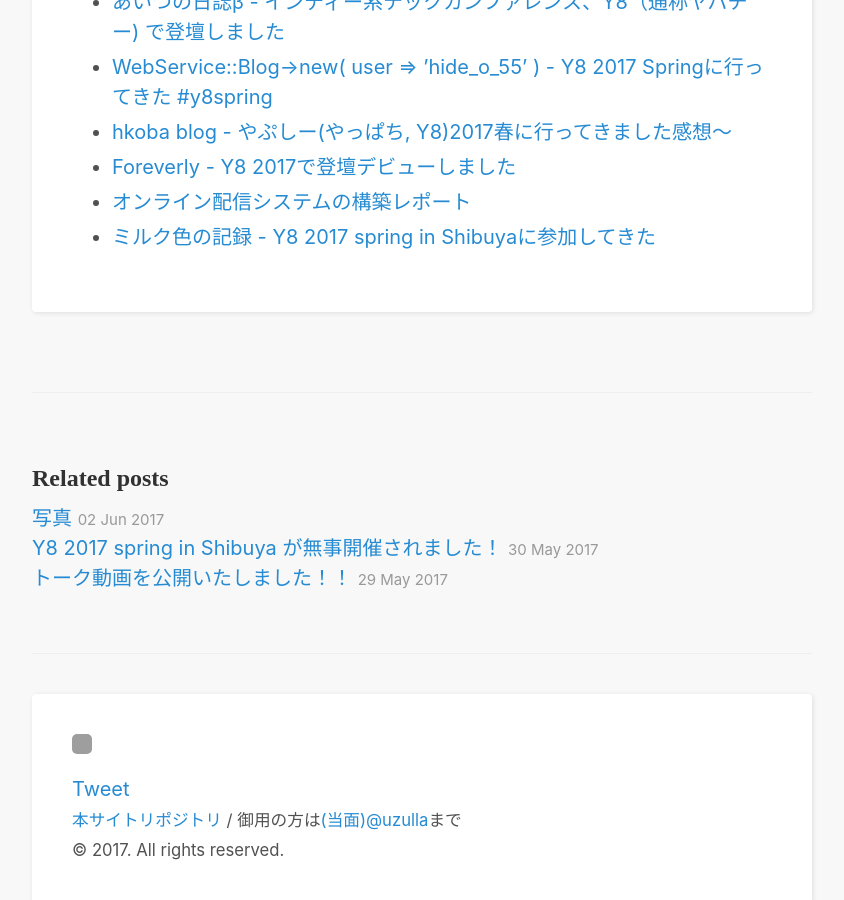
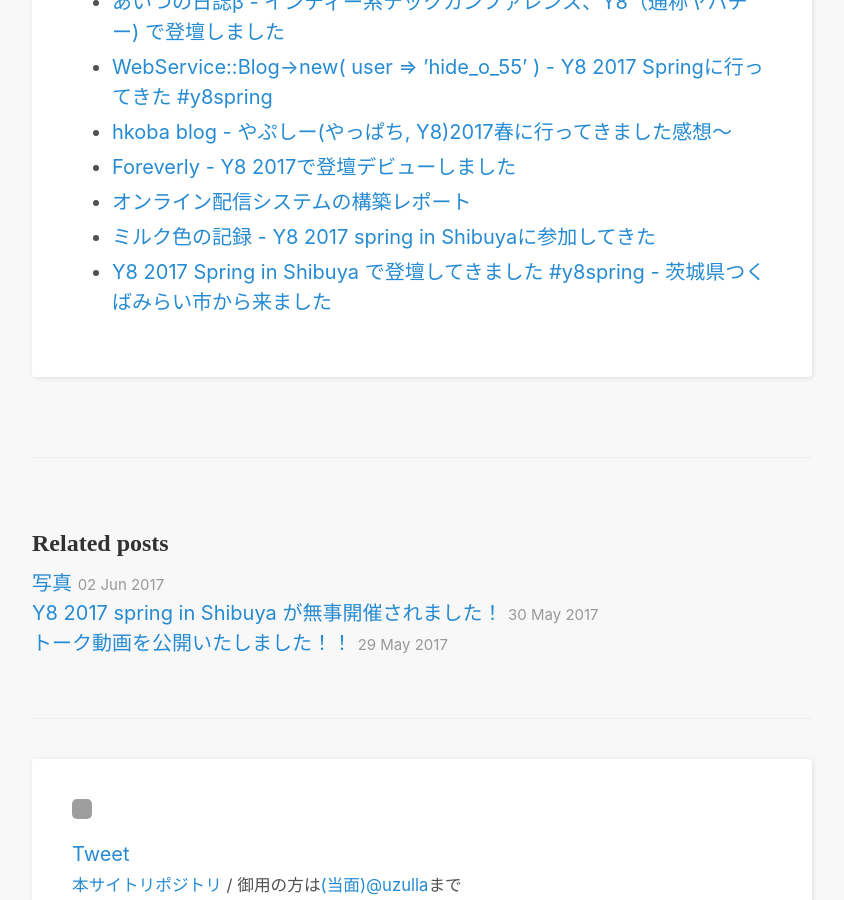
Before and after one commit to uzulla/y8-2017-spring, a Jekyll site: the page built from _posts/2017-05-30-report-links.md, in a window 1280 px wide and 900 px high, scrolled down 1138 px. Shown: the whole window, without its empty margins (218-1062 px from the left). Built offline with Jekyll 4.4.1, drawn with Linux system fonts in a browser that asks for light colours; comment, search, counter and statistics services are not loaded; grey boxes are pictures that could not be loaded.

Commit message:
add my blogs link

```diff
--- a/_posts/2017-05-30-report-links.md
+++ b/_posts/2017-05-30-report-links.md
@@ -16,3 +16,4 @@ title: レポートエントリリンク集
 - [Foreverly - Y8 2017で登壇デビューしました](http://ozashu.hatenablog.com/entry/2017/05/30/112533)
 - [オンライン配信システムの構築レポート](http://vook.vc/n/315)
 - [ミルク色の記録 - Y8 2017 spring in Shibuyaに参加してきた](http://greenhorn.hateblo.jp/entry/2017/05/29/235752)
+- [Y8 2017 Spring in Shibuya で登壇してきました #y8spring - 茨城県つくばみらい市から来ました](http://motchang.hatenablog.com/entry/2017/05/29/095608)
```
